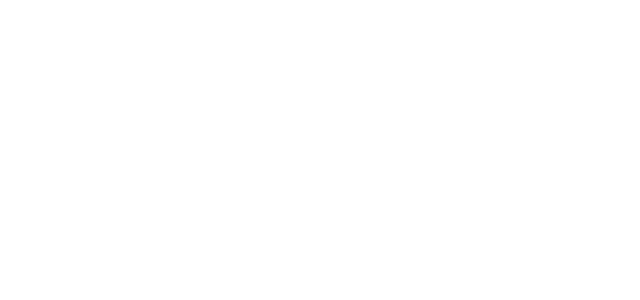
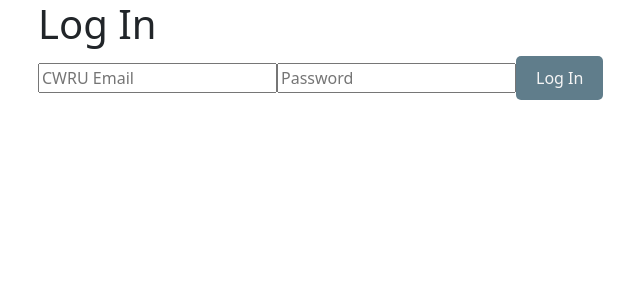
Before and after one commit to bhavyapkrishna/couch-meets-table, a React (Create React App) app in the folder client/: page /login in a window 1280 px wide. Shown: the top 300 px of the page, without its empty margins (44-684 px from the left). Built offline with nearby package versions, Linux system fonts and the light colour scheme.

Commit message:
reusable nav and some login

```diff
--- a/client/package.json
+++ b/client/package.json
@@ -9,6 +9,7 @@
     "@testing-library/react": "^16.2.0",
     "@testing-library/user-event": "^13.5.0",
     "bootstrap": "^5.3.3",
+    "client": "file:",
     "react": "^19.0.0",
     "react-dom": "^19.0.0",
     "react-router-dom": "^7.2.0",
--- a/client/src/pages/HomePage.js
+++ b/client/src/pages/HomePage.js
@@ -1,22 +1,12 @@
 import { Link } from "react-router-dom";
 import "bootstrap/dist/css/bootstrap.min.css";
+import Navbar from "/Navbar";
 
 export default function HomePage()
 {
     return (
         <div className="container-fluid custom-bg vh-100 d-flex flex-column justify-content-start pt-5">
-            {/*Navbar*/}
-            <nav className="navbar navbar-expand-lg navbar-dark custom-sec-bg fixed-top py-3">
-                <div className="container-fluid">
-                    <span className="navbar-brand ms-3">Couch Meets Table</span>
-                    <span className="ms-auto me-3">
-                    <Link to="/login" className="text-white text-decoration-none">
-                        Log In
-                    </Link>
-                </span>
-                </div>
-            </nav>
-
+            <Navbar />
             {/*Content*/}
             <div className="card p-4 text-center mt-5 border-0 custom-bg">
                 <h1 className="h3 custom-txt">Are you ready to find your perfect roommate?</h1>
--- a/client/src/pages/LoginPage.js
+++ b/client/src/pages/LoginPage.js
@@ -1,13 +1,34 @@
-import {useNavigate, userNavigate} from "react-router-dom";
+import { useState } from "react";
+import {useNavigate} from "react-router-dom";
 
-function LoginPage()
-{
+const LoginPage = () => {
     const navigate = useNavigate();
+    const [email, setEmail] = useState("");
+    const [password, setPassword] = useState("");
 
     const handleLogin = () =>
     {
-        navigate("/home");
-    }
+        navigate("/");
+    };
+
+    return (
+        <div className = "container">
+            <h1>Log In</h1>
+            <input
+                type="text"
+                placeholder="CWRU Email"
+                value={email}
+                onChange={(e) => setEmail(e.target.value)}
+            />
+            <input
+                type="password"
+                placeholder="Password"
+                value={password}
+                onChange={(e) => setPassword(e.target.value)}
+            />
+            <button onClick={handleLogin} className="custom-btn">Log In</button>
+        </div>
+    )
 }
 
 export default LoginPage;
--- /dev/null
+++ b/client/src/pages/Navbar.js
@@ -0,0 +1,19 @@
+import {Link, useLocation} from "react-router-dom";
+
+function Navbar() {
+    const location = useLocation();
+
+    return (
+        <nav className="navbar navbar-expand-lg navbar-dark custom-sec-bg fixed-top py-3">
+            <div className="container-fluid">
+                <span className="navbar-brand ms-3">Couch Meets Table</span>
+                <div className="ms-auto me-3">
+                    <Link to="/login"
+                    className={`text-white text-decoration-none ${location.pathname === "/login" ? "fw-bold border-bottom border-white" : ""}`}>
+                        Log In
+                    </Link>
+                </div>
+            </div>
+        </nav>
+    )
+}
```
Also changed, not shown: client/src/HomePage.js (deleted, +0 -11 lines), 1 other file (tests, documents, lock files or other folders).
